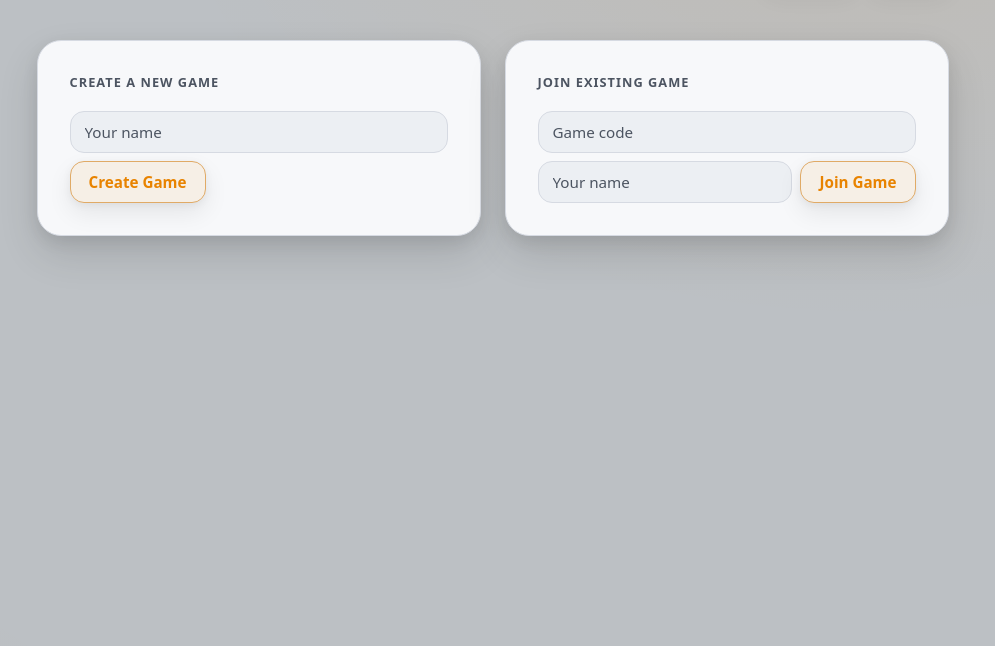
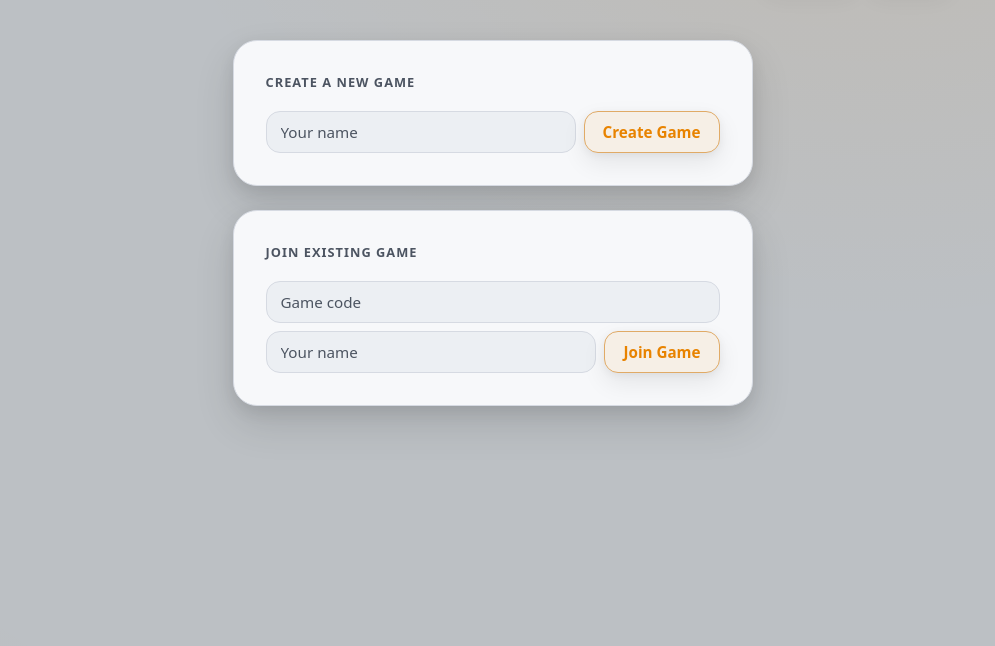
Before and after one commit to JacobHoukes/gin-rummy, a FastAPI app: template templates/board.html in a window 1280 px wide. Shown: the part 73-719 px from the top of the page, without its empty margins (140-1135 px from the left). Run offline with FastAPI, Linux system fonts and the light colour scheme; the template is opened without the code that fills it, so the values that code supplies are empty.

Commit message:
Stack lobby cards vertically for better layout

```diff
--- a/static/style.css
+++ b/static/style.css
@@ -381,8 +381,11 @@ button.danger:hover {
 
 .lobby-cards {
     display: flex;
+    flex-direction: column;
     gap: 24px;
     width: 100%;
+    max-width: 520px;
+    margin: 0 auto;
 }
 
 .lobby-card {
```
